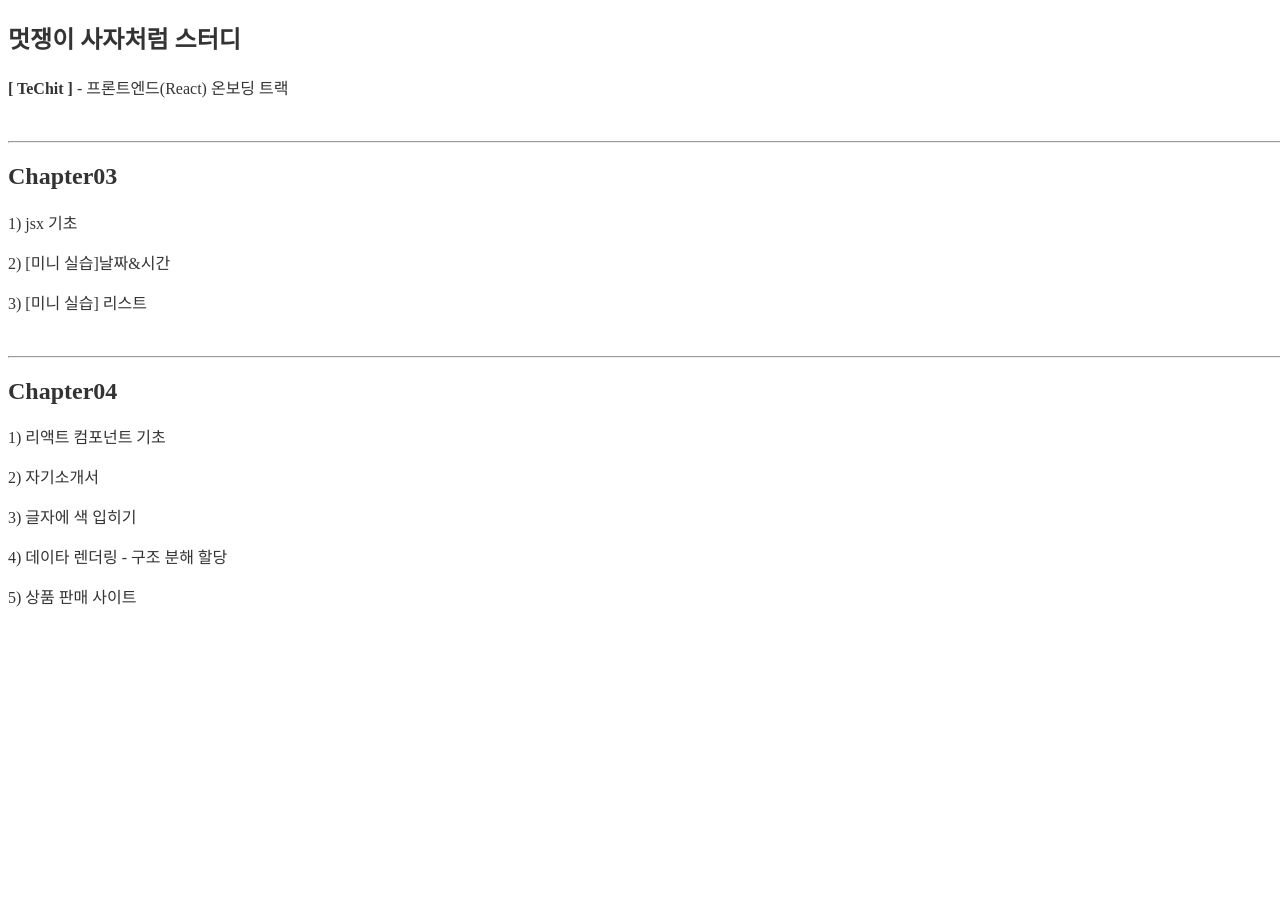
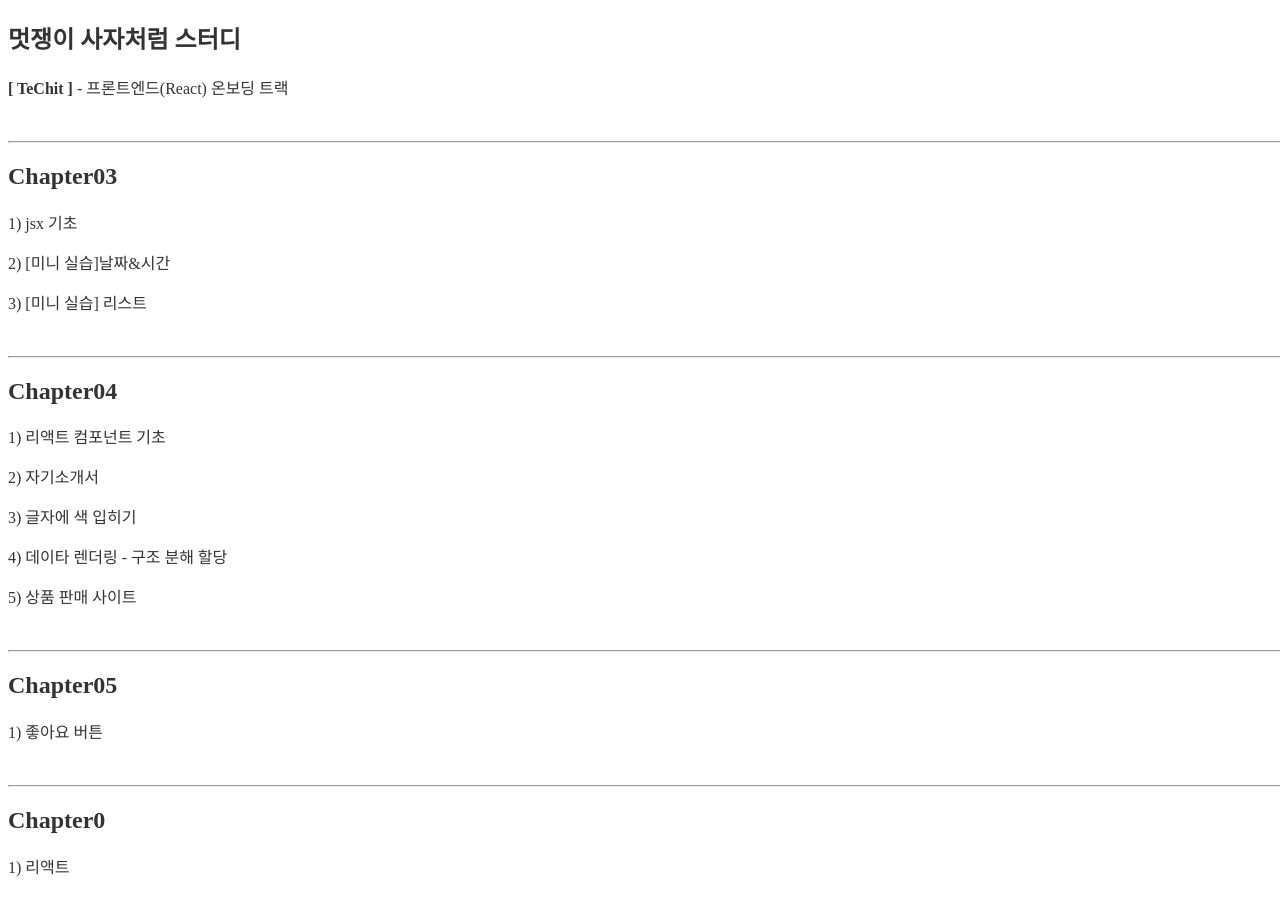
Before and after one commit to seunghyeonKang/techit_react_2024, a React (Create React App) app in the folder techit/: page / in a window 1280 px wide. Before the commit the page ends 820 px from the top, so only its background shows below. Built offline with nearby package versions, Linux system fonts and the light colour scheme.

Commit message:
[챕터04-3] 굿즈 판매 사이트 - css 모듈 수정

```diff
--- a/techit/src/Router.jsx
+++ b/techit/src/Router.jsx
@@ -10,6 +10,7 @@ import MyResume from "./pages/chapter04/Resume";
 import ColorTextPage from "./pages/chapter04/ColorText/ColorTextPage";
 import DatasPage from "./pages/chapter04/Datas";
 import SellGoods from "./pages/chapter04/SellGoods/SellGoods";
+import ClikeLike from "./pages/chapter05/ClickLike";
 
 export default function Router() {
   return (
@@ -31,6 +32,9 @@ export default function Router() {
         <Route path="/techit_react_2024/chapter04/datas-rendering" element={<DatasPage />} />
         <Route path="/techit_react_2024/chapter04/sell-goods" element={<SellGoods />} />
 
+        {/* chapter05 */}
+        <Route path="/techit_react_2024/chapter05/like-button" element={<ClikeLike />} />
+
         {/* chapter0 */}
         {/* chapter0 */}
       </Routes>
--- a/techit/src/pages/MainPage.jsx
+++ b/techit/src/pages/MainPage.jsx
@@ -86,6 +86,32 @@ export default function MainPage() {
         5{")"} 상품 판매 사이트
       </p>
       <br />
+
+      <hr />
+      {/* Chapter05 */}
+      <h2>Chapter05</h2>
+      <p
+        onClick={() => {
+          handleMoveToPage("/chapter05/like-button");
+        }}
+      >
+        1{")"} 좋아요 버튼
+      </p>
+      <br />
+
+      <hr />
+      {/* Chapter0 */}
+      {/* Chapter0 */}
+      {/* Chapter0 */}
+      <h2>Chapter0</h2>
+      <p
+        onClick={() => {
+          handleMoveToPage("/chapter04/components");
+        }}
+      >
+        1{")"} 리액트
+      </p>
+      <br />
     </>
   );
 }
--- a/techit/src/pages/chapter04/SellGoods/SellGoods.jsx
+++ b/techit/src/pages/chapter04/SellGoods/SellGoods.jsx
@@ -1,18 +1,18 @@
 import itemsDummy from "./itemsDummy";
-import "./style/style.css";
+import style from "./style/style.module.css";
 
 const Card = function ({ productName, price, thumbnailImg }) {
   const url = "http://test.api.weniv.co.kr/" + thumbnailImg;
 
   return (
-    <li className="product-item">
-      <div className="product-img">
+    <li className={style["product-item"]}>
+      <div className={style["product-img"]}>
         <img src={url} alt="img" />
       </div>
-      <strong className="product-name sl-ellipsis">{productName}</strong>
-      <button className="like-btn"></button>
-      <div className="product-price">
-        <strong className="price m-price">
+      <strong className={`${style["product-name"]} ${style["sl-ellipsis"]}`}>{productName}</strong>
+      <button className={style["like-btn"]}></button>
+      <div className={style["product-price"]}>
+        <strong className={`${style["price"]} ${style["m-price"]}`}>
           {price}
           <span>원</span>
         </strong>
@@ -33,8 +33,8 @@ const Product = function () {
 
 export default function SellGoods() {
   return (
-    <main className="product">
-      <ul className="product-list">
+    <main className={style["product"]}>
+      <ul className={style["product-list"]}>
         <Product />
       </ul>
     </main>
--- a/techit/src/pages/chapter04/SellGoods/style/style.css
+++ b/techit/src/pages/chapter04/SellGoods/style/style.module.css
@@ -126,8 +126,8 @@ button {
 }
 
 .product .cart-link {
-  background: var(--main-color) url(../assets/icon-shopping-cart-white.svg)
-    no-repeat center / 40px 40px;
+  background: var(--main-color) url(../assets/icon-shopping-cart-white.svg) no-repeat center / 40px
+    40px;
 }
 
 .product-list {
--- /dev/null
+++ b/techit/src/pages/chapter05/ClickLike.jsx
@@ -0,0 +1,13 @@
+export default function ClikeLike() {
+  let like = 0;
+  function clickLike() {
+    like += 1;
+  }
+  return (
+    <>
+      <button onClick={clickLike}>
+        like <span>{like}</span>
+      </button>
+    </>
+  );
+}
```
Also changed, not shown: techit/src/pages/chapter04/SellGoods/style/reset.module.css (renamed from techit/src/pages/chapter04/SellGoods/style/reset.css).
